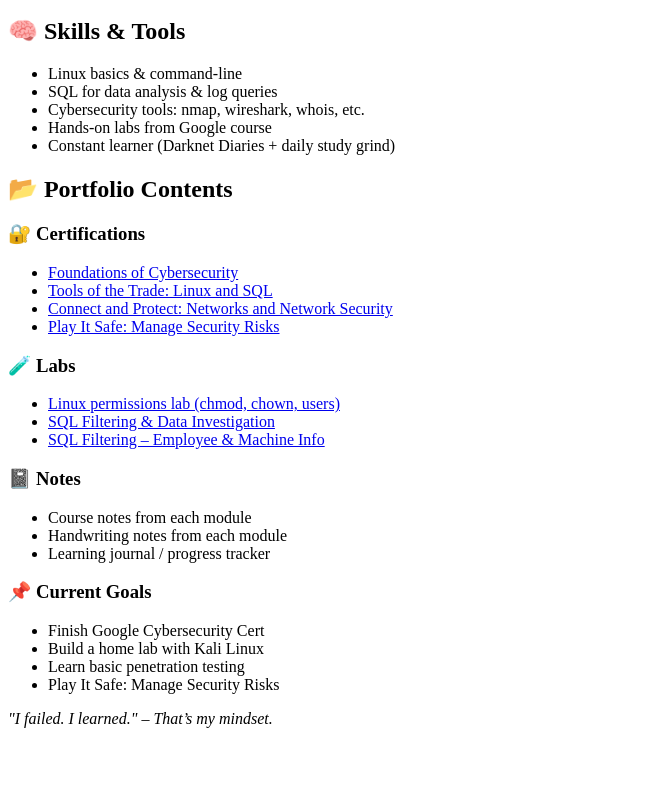
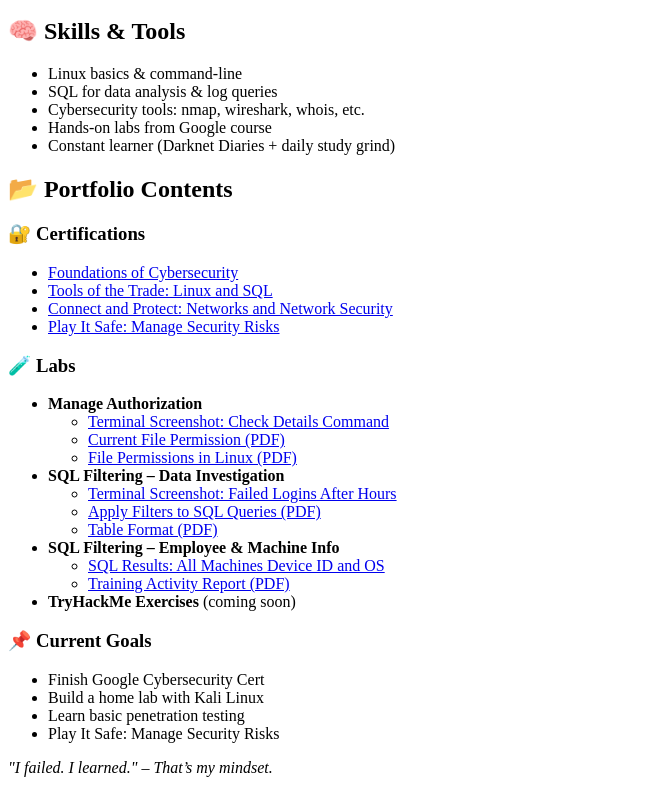
Before and after one commit to CyberBeastKing/CyberBeastKing.github.io, a plain HTML site: page index.html in a window 1280 px wide. Shown: the part 124-917 px from the top of the page, without its empty margins (0-650 px from the left). Before the commit the page ends 868 px from the top, so only its background shows below. Drawn offline with Linux system fonts and the light colour scheme.

Commit message:
Update index.html

```diff
--- a/index.html
+++ b/index.html
@@ -24,18 +24,37 @@ Passionate about ethical hacking, Linux, cloud security, and staying curious.</p
 </ul>
 
 <h3>🧪 Labs</h3>
+
 <ul>
-  <li><a href="manage-authorization/file-permissions-in-linux.pdf" target="_blank">Linux permissions lab (chmod, chown, users)</a></li>
-  <li><a href="sql-filtering-data-investigation-cybersecurity-practice/apply-filters-to-sql-queries.pdf" target="_blank">SQL Filtering & Data Investigation</a></li>
-  <li><a href="sql-filtering-practice-employee-machine-info/training-activity-report-1.pdf" target="_blank">SQL Filtering – Employee & Machine Info</a></li>
+  <li>
+    <strong>Manage Authorization</strong>
+    <ul>
+      <li><a href="manage-authorization/1-check-details-command.png" target="_blank">Terminal Screenshot: Check Details Command</a></li>
+      <li><a href="manage-authorization/current-file-permissions.pdf" target="_blank">Current File Permission (PDF)</a></li>
+      <li><a href="manage-authorization/file-permissions-in-linux.pdf" target="_blank">File Permissions in Linux (PDF)</a></li>
+    </ul>
+  </li>
+
+  <li>
+    <strong>SQL Filtering – Data Investigation</strong>
+    <ul>
+      <li><a href="sql-filtering-data-investigation-cybersecurity-practice/01_failed_logins_after_hours.png" target="_blank">Terminal Screenshot: Failed Logins After Hours</a></li>
+      <li><a href="sql-filtering-data-investigation-cybersecurity-practice/apply-filters-to-sql-queries.pdf" target="_blank">Apply Filters to SQL Queries (PDF)</a></li>
+      <li><a href="sql-filtering-data-investigation-cybersecurity-practice/table-formats.pdf" target="_blank">Table Format (PDF)</a></li>
+    </ul>
+  </li>
+
+  <li>
+    <strong>SQL Filtering – Employee & Machine Info</strong>
+    <ul>
+      <li><a href="sql-filtering-practice-employee-machine-info/sql_results/01_all_machines_device_id_and_os.png" target="_blank">SQL Results: All Machines Device ID and OS</a></li>
+      <li><a href="sql-filtering-practice-employee-machine-info/training-activity-report-1.pdf" target="_blank">Training Activity Report (PDF)</a></li>
+    </ul>
+  </li>
+
+  <li><strong>TryHackMe Exercises</strong> (coming soon)</li>
 </ul>
 
-<h3>📓 Notes</h3>
-<ul>
-  <li>Course notes from each module</li>
-  <li>Handwriting notes from each module</li>
-  <li>Learning journal / progress tracker</li>
-</ul>
 
 <h3>📌 Current Goals</h3>
 <ul>
```
